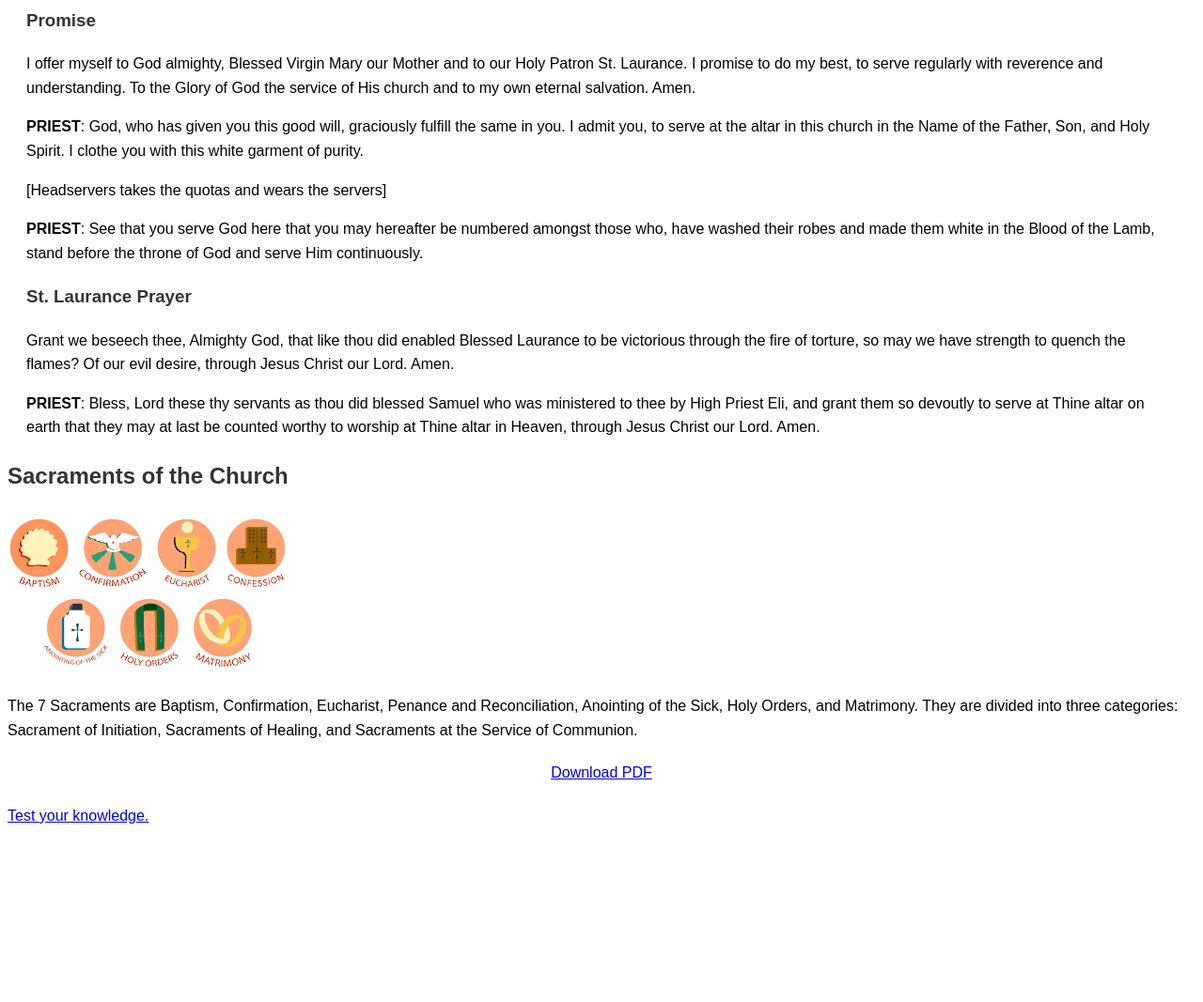
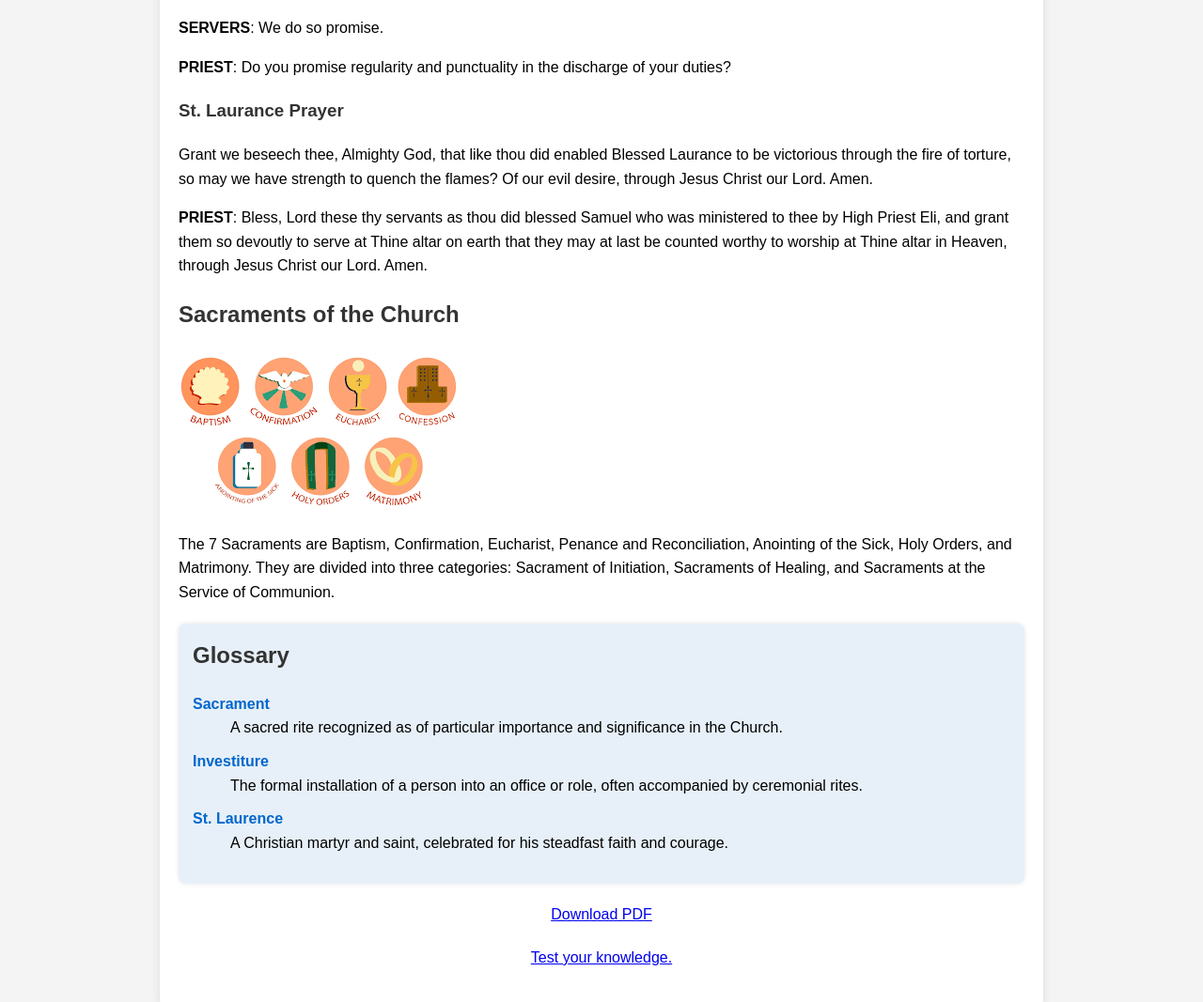
Before and after one commit to Griffin71/ST.-Lawrence-Prayers, a plain HTML site: page index.html in a window 1280 px wide. Shown: the part 1330-2397 px from the top of the page at 94% size. Before the commit the page ends 2219 px from the top, so only its background shows below. Drawn offline with Linux system fonts and the light colour scheme.

Commit message:
index.html

```diff
--- a/index.html
+++ b/index.html
@@ -3,25 +3,60 @@
 <head>
     <meta charset="UTF-8">
     <meta name="viewport" content="width=device-width, initial-scale=1.0">
-    <title>Server Instructions</title>
+    <link rel="icon" href="ch_Y0b_icon.ico" type="image/x-icon">
+    <title>ST. Lawrence Guide</title>
     <style>
         body {
             font-family: Arial, sans-serif;
             line-height: 1.6;
+            margin: 0;
+            padding: 0;
+            background-color: #f4f4f4;
         }
         h1, h2, h3 {
             color: #333;
         }
-        .content {
-            margin: 20px;
+        .container {
+            max-width: 900px;
+            margin: 0 auto;
+            padding: 20px;
+            background: #fff;
+            border-radius: 8px;
+            box-shadow: 0 0 10px rgba(0, 0, 0, 0.1);
         }
-        .download-link {
-            margin: 20px;
+        .content, .section {
+            margin-bottom: 20px;
+        }
+        .download-link, .test-link {
+            margin: 20px 0;
             text-align: center;
+        }
+        .glossary {
+            background-color: #e7f0f8;
+            padding: 15px;
+            border-radius: 8px;
+            box-shadow: 0 0 5px rgba(0, 0, 0, 0.1);
+        }
+        .glossary h2 {
+            margin-top: 0;
+        }
+        .glossary dt {
+            font-weight: bold;
+        }
+        .glossary dd {
+            margin-bottom: 10px;
+        }
+        .glossary a {
+            color: #0066cc;
+            text-decoration: none;
+        }
+        .glossary a:hover {
+            text-decoration: underline;
         }
     </style>
 </head>
 <body>
+    <div class="container">
         <div class="content">
             <h1>Part One: New Servers</h1>
             <h2>1. Requirements of Being a Server</h2>
@@ -70,18 +105,6 @@
             <p><strong>SERVERS</strong>: We do so promise.</p>
             <p><strong>PRIEST</strong>: Do you promise regularity and punctuality in the discharge of your duties?</p>
 
-        <h3>Promise</h3>
-        <p>
-            I offer myself to God almighty, Blessed Virgin Mary our Mother and to our Holy Patron St. Laurance.
-            I promise to do my best, to serve regularly with reverence and understanding. To the Glory of God
-            the service of His church and to my own eternal salvation. Amen.
-        </p>
-
-        <p><strong>PRIEST</strong>: God, who has given you this good will, graciously fulfill the same in you. I admit you, to serve at the altar in this church in the Name of the Father, Son, and Holy Spirit. I clothe you with this white garment of purity.</p>
-        <p>[Headservers takes the quotas and wears the servers]</p>
-
-        <p><strong>PRIEST</strong>: See that you serve God here that you may hereafter be numbered amongst those who, have washed their robes and made them white in the Blood of the Lamb, stand before the throne of God and serve Him continuously.</p>
-
             <h3>St. Laurance Prayer</h3>
             <p>
                 Grant we beseech thee, Almighty God, that like thou did enabled Blessed Laurance to be victorious through the fire of torture, so may we have strength to quench the flames? Of our evil desire, through Jesus Christ our Lord. Amen.
@@ -89,10 +112,25 @@
 
             <p><strong>PRIEST</strong>: Bless, Lord these thy servants as thou did blessed Samuel who was ministered to thee by High Priest Eli, and grant them so devoutly to serve at Thine altar on earth that they may at last be counted worthy to worship at Thine altar in Heaven, through Jesus Christ our Lord. Amen.</p>
         </div>
+
         <div id="sacraments" class="section">
             <h2>Sacraments of the Church</h2>
-            <img src="sacraments.png" alt="Image of the Sacraments">
+            <img src="sacraments.png" alt="Image of the Sacraments" style="max-width: 100%; height: auto;">
             <p>The 7 Sacraments are Baptism, Confirmation, Eucharist, Penance and Reconciliation, Anointing of the Sick, Holy Orders, and Matrimony. They are divided into three categories: Sacrament of Initiation, Sacraments of Healing, and Sacraments at the Service of Communion.</p>
+        </div>
+
+        <div class="glossary">
+            <h2>Glossary</h2>
+            <dl>
+                <dt><a href="#sacrament">Sacrament</a></dt>
+                <dd>A sacred rite recognized as of particular importance and significance in the Church.</dd>
+
+                <dt><a href="#investiture">Investiture</a></dt>
+                <dd>The formal installation of a person into an office or role, often accompanied by ceremonial rites.</dd>
+
+                <dt><a href="#laurence">St. Laurence</a></dt>
+                <dd>A Christian martyr and saint, celebrated for his steadfast faith and courage.</dd>
+            </dl>
         </div>
 
         <div class="download-link">
```
Lines whose indentation alone changed are shown as unchanged.
